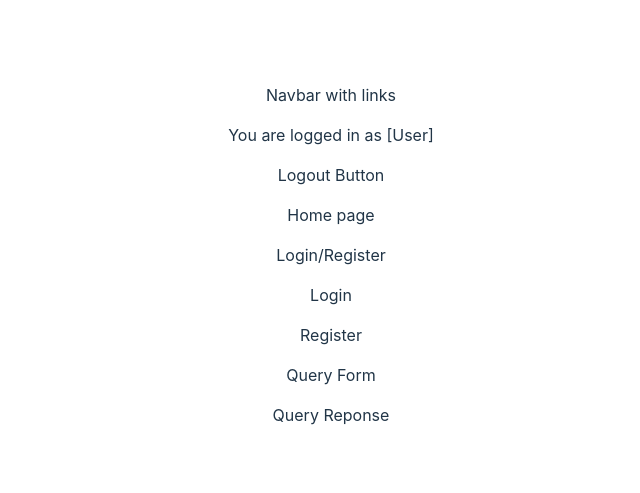
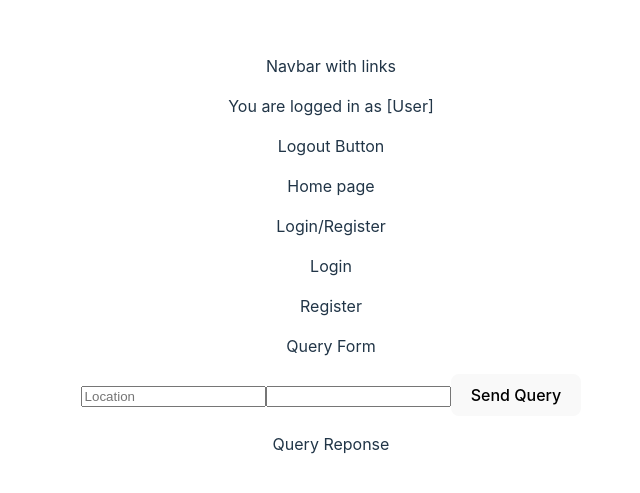
Before and after one commit to ECodeRose/cn-w11_finalproject-frontend, a React (Vite) app: page / in a window 1280 px wide. Shown: the part 145-638 px from the top of the page, without its empty margins (309-949 px from the left). Built offline with nearby package versions, Linux system fonts and the light colour scheme.

Commit message:
feature: add non functioning query form

```diff
--- a/src/components/QueryForm.jsx
+++ b/src/components/QueryForm.jsx
@@ -1,8 +1,17 @@
+import DatePicker from "react-datepicker"
+import "react-datepicker/dist/react-datepicker.css"
+import "./QueryForm.css"
+
 export const QueryForm = (props) => {
     return (
-        <>
+        <div className="query">
             <p>Query Form</p>
-        </>
+            <form className="query-form">
+                <input className="locations-earch" placeholder="Location"></input>
+                <DatePicker placeholder="Select a date"/>
+                <button>Send Query</button>
+            </form>
+        </div>
     )
 }
 
```
Also changed, not shown: src/components/QueryForm.css (added).
